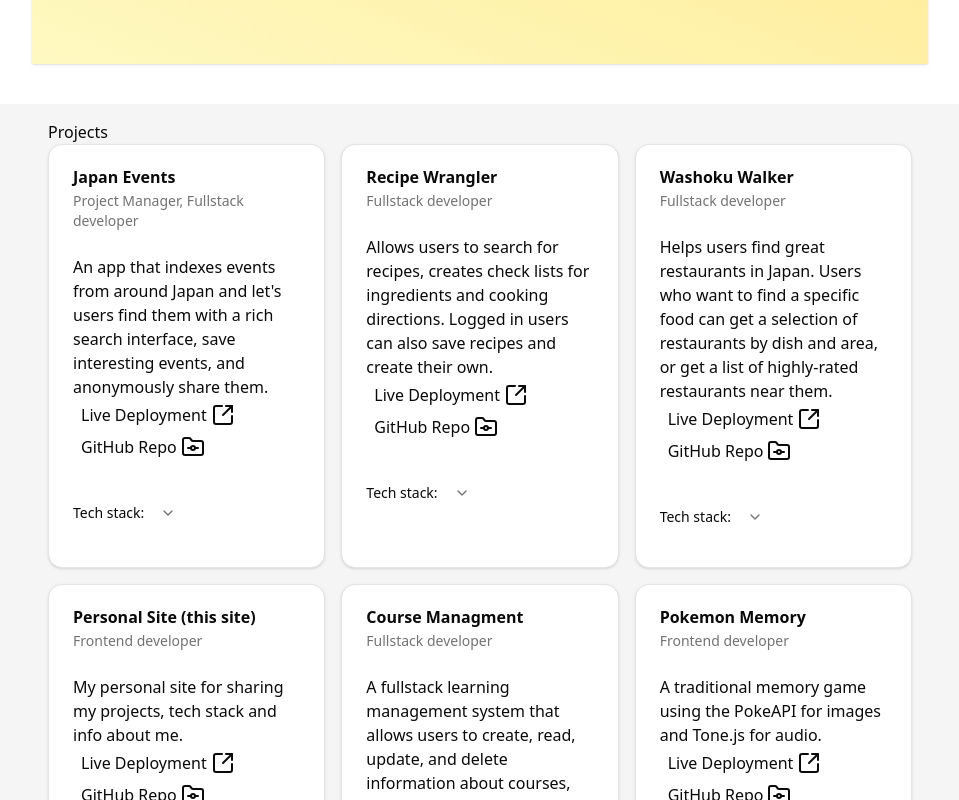
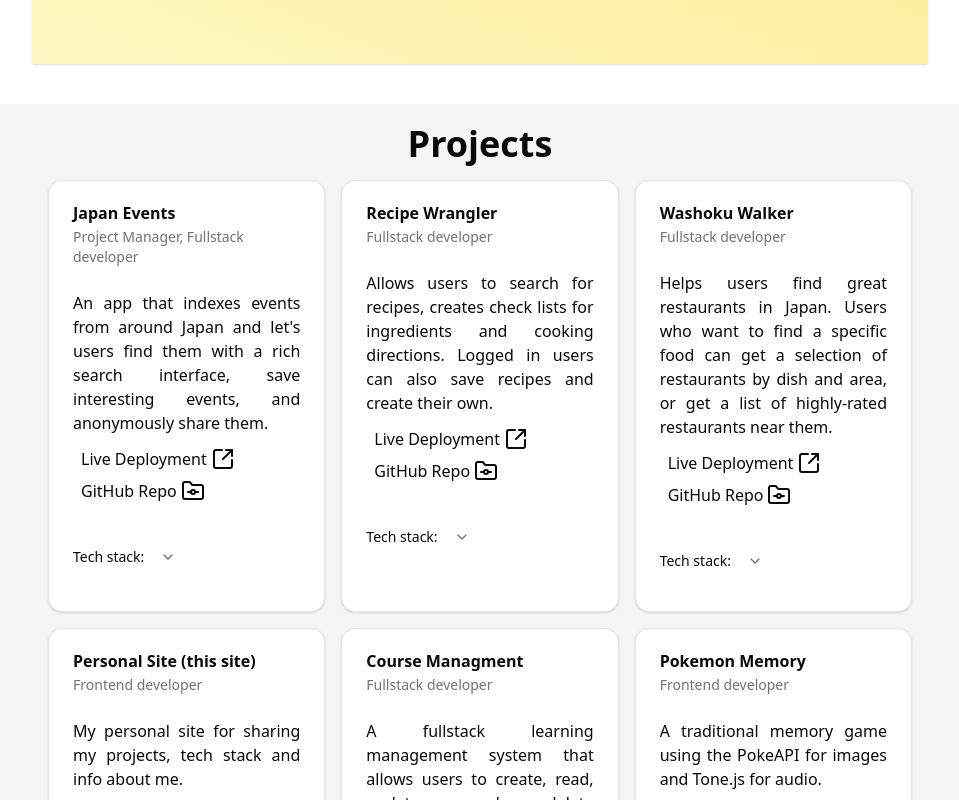
Before and after one commit to Justin-K-Ellis/react-personal-site, a React (Vite) app: page / in a window 1280 px wide. Shown: the part 400-1200 px from the top of the page, without its empty margins (160-1119 px from the left). Built offline with nearby package versions, Linux system fonts and the light colour scheme.

Commit message:
feat: create Title component

```diff
--- a/src/components/Portfolio.tsx
+++ b/src/components/Portfolio.tsx
@@ -1,10 +1,11 @@
 import ProjectCard from "./ProjectCard";
+import Title from "./Title";
 import cardData from "../assets/cardData";
 
 export default function Portfolio() {
   return (
-    <section id="protfolio">
-      <h2>Projects</h2>
+    <section id="portfolio">
+      <Title text="Projects" />
       <div className="md:grid md:grid-cols-3 md:gap-4 flex flex-col gap-2">
         {cardData.map((card) => (
           <ProjectCard
--- a/src/components/ProjectCard.tsx
+++ b/src/components/ProjectCard.tsx
@@ -36,8 +36,9 @@ export default function ProjectCard({
         <CardTitle>{title}</CardTitle>
         <CardDescription>{role}</CardDescription>
       </CardHeader>
-      <CardContent>
-        <p>{description}</p>
+      <CardContent className="flex flex-col gap-2">
+        <p className="text-justify">{description}</p>
+        <div>
           <LinkStyling>
             <a href={deploymentLink} className="flex gap-1 items-center">
               Live Deployment
@@ -50,6 +51,7 @@ export default function ProjectCard({
               <FolderGit />
             </a>
           </LinkStyling>
+        </div>
       </CardContent>
 
       <CardFooter>
--- /dev/null
+++ b/src/components/Title.tsx
@@ -0,0 +1,7 @@
+export default function Title({ text }: { text: string }) {
+  return (
+    <h2 className="font-bold text-center text-2xl md:text-4xl mt-1 mb-4">
+      {text}
+    </h2>
+  );
+}
```
Lines whose indentation alone changed are shown as unchanged.
